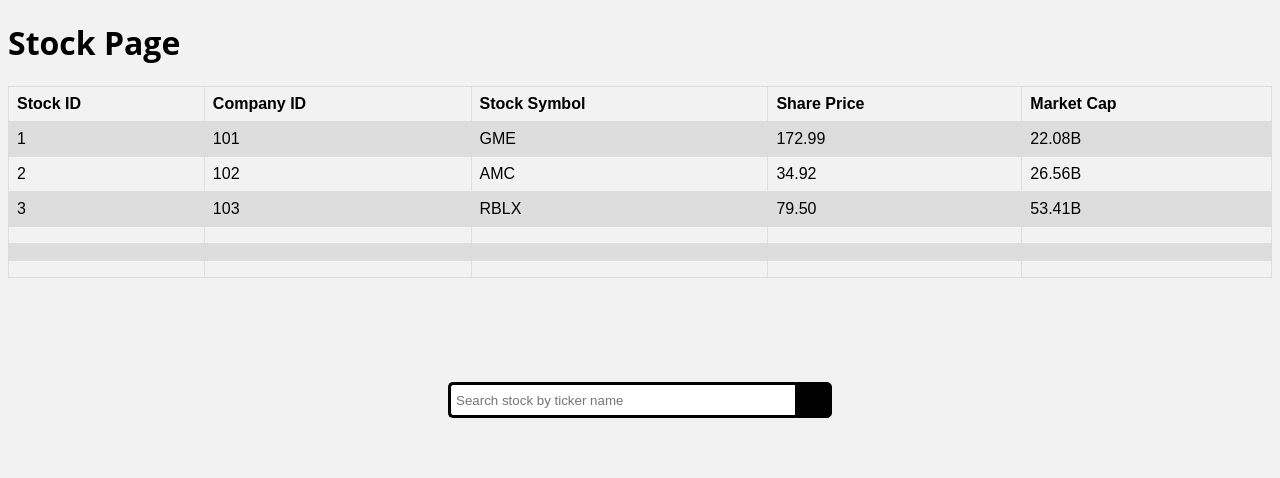
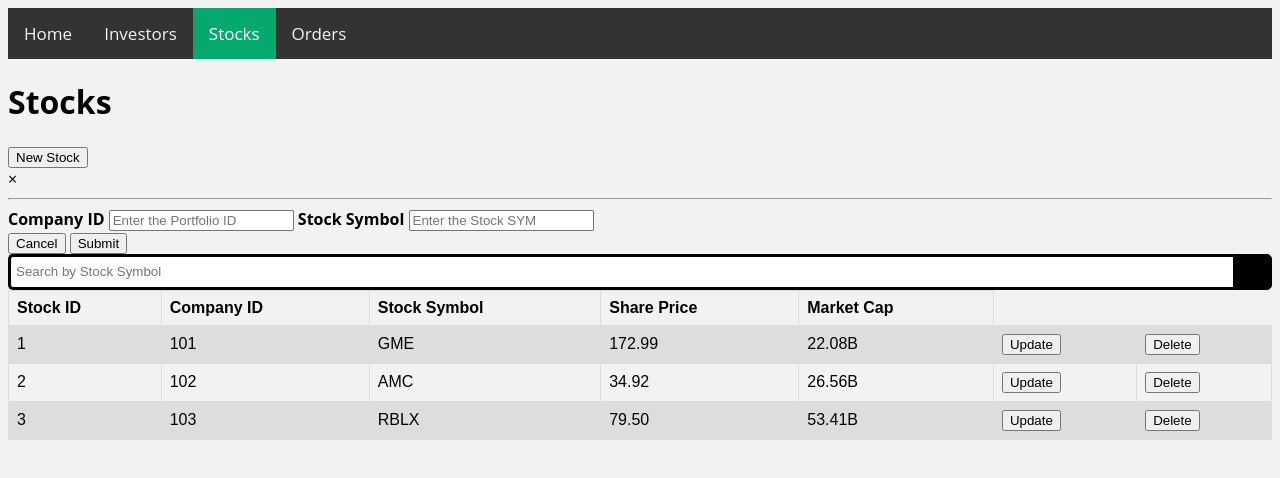
Before and after one commit to orelyehuda/stonksweb, a plain HTML site: page stocks.html in a window 1280 px wide. Drawn offline with Linux system fonts and the light colour scheme.

Commit message:
fixed current pages, (portfolios, stocks, orders but not investors).
yes
git

```diff
--- /dev/null
+++ b/csstyle.css
@@ -0,0 +1,90 @@
+table {
+            font-family: arial, sans-serif;
+            border-collapse: collapse;
+            width: 100%;
+        }
+
+        td, th {
+            border: 1px solid #dddddd;
+            text-align: left;
+            padding: 8px;
+        }
+
+        tr:nth-child(even) {
+            background-color: #dddddd;
+        }
+
+        @import url(https://fonts.googleapis.com/css?family=Open+Sans);
+
+        body{
+            background: #f2f2f2;
+            font-family: 'Open Sans', sans-serif;
+        }
+
+        .search {
+            width: 100%;
+            position: relative;
+            display: flex;
+        }
+
+        .searchTerm {
+            width: 100%;
+            border: 3px solid black;
+            border-right: none;
+            padding: 5px;
+            height: 20px;
+            border-radius: 5px 0 0 5px;
+            outline: none;
+            color: #9DBFAF;
+        }
+
+        .searchTerm:focus{
+            color: black;
+        }
+
+        .searchButton {
+            width: 40px;
+            height: 36px;
+            border: 1px solid black;
+            background:black;
+            text-align: center;
+            color: #fff;
+            border-radius: 0 5px 5px 0;
+            cursor: pointer;
+            font-size: 20px;
+        }
+
+        /*Resize the wrap to see the search bar change!*/
+        .wrap{
+            width: 30%;
+            position: absolute;
+            top: 50%;
+            left: 50%;
+            transform: translate(-50%, -50%);
+        }
+
+/*Nav bar */
+
+.topnav {
+  overflow: hidden;
+  background-color: #333;
+}
+
+.topnav a {
+  float: left;
+  color: #f2f2f2;
+  text-align: center;
+  padding: 14px 16px;
+  text-decoration: none;
+  font-size: 17px;
+}
+
+.topnav a:hover {
+  background-color: #ddd;
+  color: black;
+}
+
+.topnav a.active {
+  background-color: #04AA6D;
+  color: white;
+}
--- a/stocks.html
+++ b/stocks.html
@@ -1,88 +1,49 @@
 <!DOCTYPE html>
 <html lang="en" dir="ltr">
-  <head>
+<head>
+    <link rel="stylesheet" href="csstyle.css">
     <meta charset="utf-8">
-    <title>Stocks Search</title>
-    <style>
-        table {
-            font-family: arial, sans-serif;
-            border-collapse: collapse;
-            width: 100%;
-        }
+ <div class="topnav">
+        <a href="https://web.engr.oregonstate.edu/~yehudao/index.html">Home</a>
+        <a href="https://web.engr.oregonstate.edu/~yehudao/investors">Investors</a>
+        <a class="active" href="https://web.engr.oregonstate.edu/~yehudao/stocks">Stocks</a>
+        <a href="https://web.engr.oregonstate.edu/~yehudao/orders">Orders</a>
+</div>
+</div>
+    <title>Stocks</title>
+</head>
+<body>
 
-        td, th {
-            border: 1px solid #dddddd;
-            text-align: left;
-            padding: 8px;
-        }
+    <h1>Stocks</h1>
+    <button align="center" onclick="document.getElementById('id01').style.display='block'" style="width:auto;">New Stock</button>
 
-        tr:nth-child(even) {
-            background-color: #dddddd;
-        }
+    <div id="id01" class="modal">
+      <span onclick="document.getElementById('id01').style.display='none'" class="close" title="Close Modal">&times;</span>
+      <form class="modal-content" action="/action_page.php">
+        <div class="container">
+          <hr>
 
-        @import url(https://fonts.googleapis.com/css?family=Open+Sans);
+          <label for="pid"><b>Company ID</b></label>
+          <input type="text" placeholder="Enter the Portfolio ID" name="pid" required>
 
+          <label for="osym"><b>Stock Symbol</b></label>
+          <input type="text" placeholder="Enter the Stock SYM" name="osym" required>
 
-/* search bar style from https://codepen.io/huange/pen/rbqsD */
-        body{
-            background: #f2f2f2;
-            font-family: 'Open Sans', sans-serif;
-        }
-
-        .search {
-            width: 100%;
-            position: relative;
-            display: flex;
-        }
-
-        .searchTerm {
-            width: 100%;
-            border: 3px solid black;
-            border-right: none;
-            padding: 5px;
-            height: 20px;
-            border-radius: 5px 0 0 5px;
-            outline: none;
-            color: #9DBFAF;
-        }
-
-        .searchTerm:focus{
-            color: black;
-        }
-
-        .searchButton {
-            width: 40px;
-            height: 36px;
-            border: 1px solid black;
-            background:black;
-            text-align: center;
-            color: #fff;
-            border-radius: 0 5px 5px 0;
-            cursor: pointer;
-            font-size: 20px;
-        }
-
-        /*Resize the wrap to see the search bar change!*/
-        .wrap{
-            width: 30%;
-            position: absolute;
-            top: 50%;
-            left: 50%;
-            transform: translate(-50%, -50%);
-        }
-    </style>
-    </head>
-  <body>
-    <h1>Stock Page</h1>
-    <div class="wrap">
-        <div class="search">
-            <input type="text" class="searchTerm" placeholder="Search stock by ticker name">
-            <button type="submit" class="searchButton">
-                <i class="fa fa-search"></i>
-            </button>
+          <div class="clearfix">
+            <button type="button" onclick="document.getElementById('id01').style.display='none'" class="cancelbtn">Cancel</button>
+            <button type="submit" class="signupbtn">Submit</button>
         </div>
     </div>
+</form>
+</div>
 
+<div class="ordert">
+    <div class="search">
+        <input type="text" class="searchTerm" placeholder="Search by Stock Symbol">
+        <button type="submit" class="searchButton">
+            <i class="fa fa-search"></i>
+        </button>
+    </div>
     <table>
         <tr>
             <th>Stock ID</th>
@@ -98,6 +59,8 @@
             <td>GME</td>
             <td>172.99</td>
             <td>22.08B</td>
+            <td><button class="tablebtn">Update</button> </td>
+            <td><button class="tablebtn">Delete</button> </td>
         </tr>
         <tr>
             <td>2</td>
@@ -105,6 +68,8 @@
             <td>AMC</td>
             <td>34.92</td>
             <td>26.56B</td>
+            <td><button class="tablebtn">Update</button> </td>
+            <td><button class="tablebtn">Delete</button> </td>
         </tr>
         <tr>
             <td>3</td>
@@ -112,28 +77,24 @@
             <td>RBLX</td>
             <td>79.50</td>
             <td>53.41B</td>
+            <td><button class="tablebtn">Update</button> </td>
+            <td><button class="tablebtn">Delete</button> </td>
         </tr>
-        <tr>
-            <td></td>
-            <td></td>
-            <td></td>
-            <td></td>
-            <td></td>
-        </tr>
-        <tr>
-            <td></td>
-            <td></td>
-            <td></td>
-            <td></td>
-            <td></td>
-        </tr>
-        <tr>
-            <td></td>
-            <td></td>
-            <td></td>
-            <td></td>
-            <td></td>
-        </tr>
-    </table>
-  </body>
+    </td>
+</tr>
+</table>
+</div>
+
+
+<script>
+    var modal = document.getElementById('id01');
+
+// When the user clicks anywhere outside of the modal, close it
+window.onclick = function(event) {
+  if (event.target == modal) {
+    modal.style.display = "none";
+}
+}
+</script>
+</body>
 </html>
```
Also changed, not shown: investors.html (+64 -161 lines), orders.html (+24 -97 lines), portfolios.html (+38 -42 lines), 1 other file.
